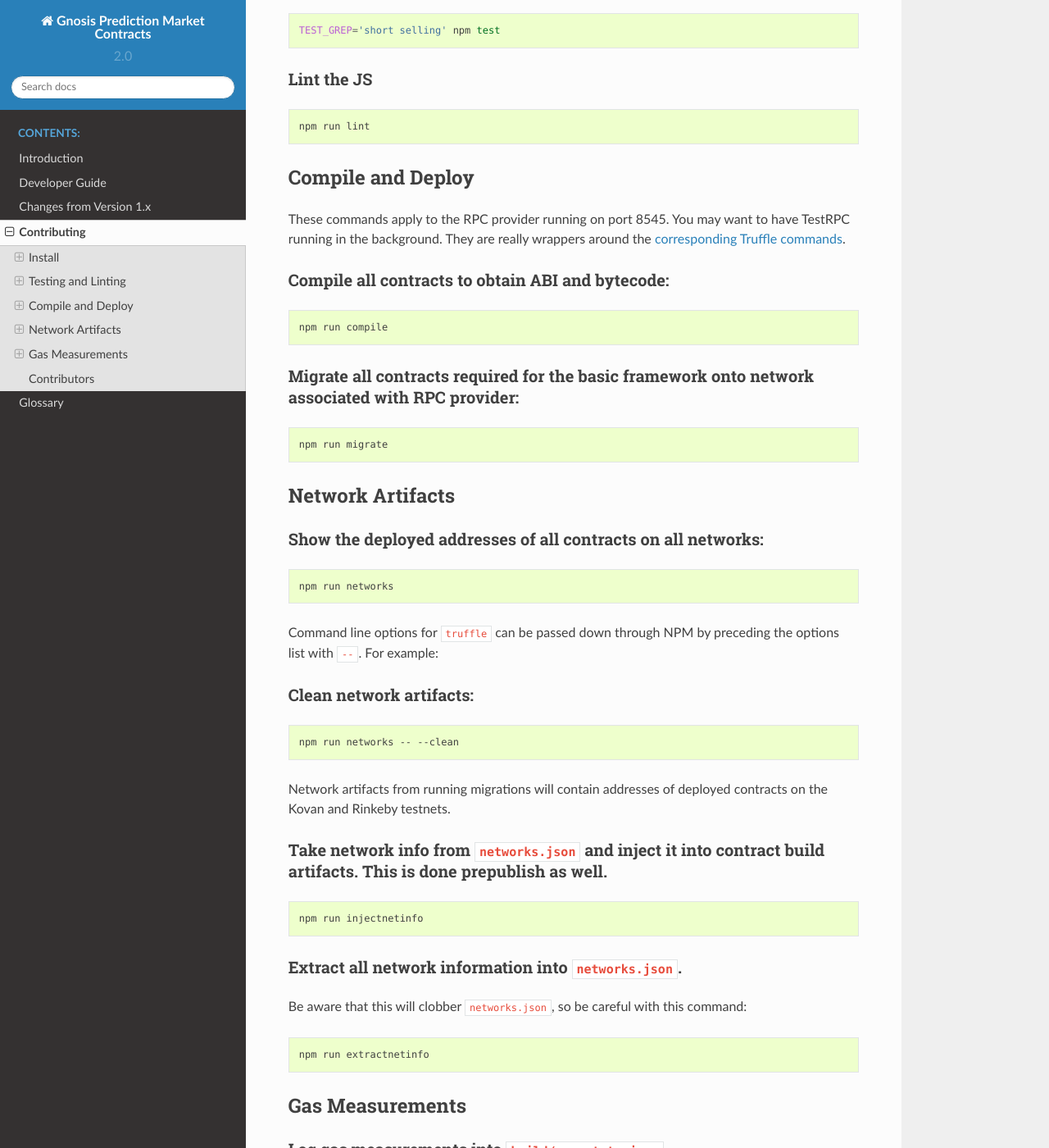
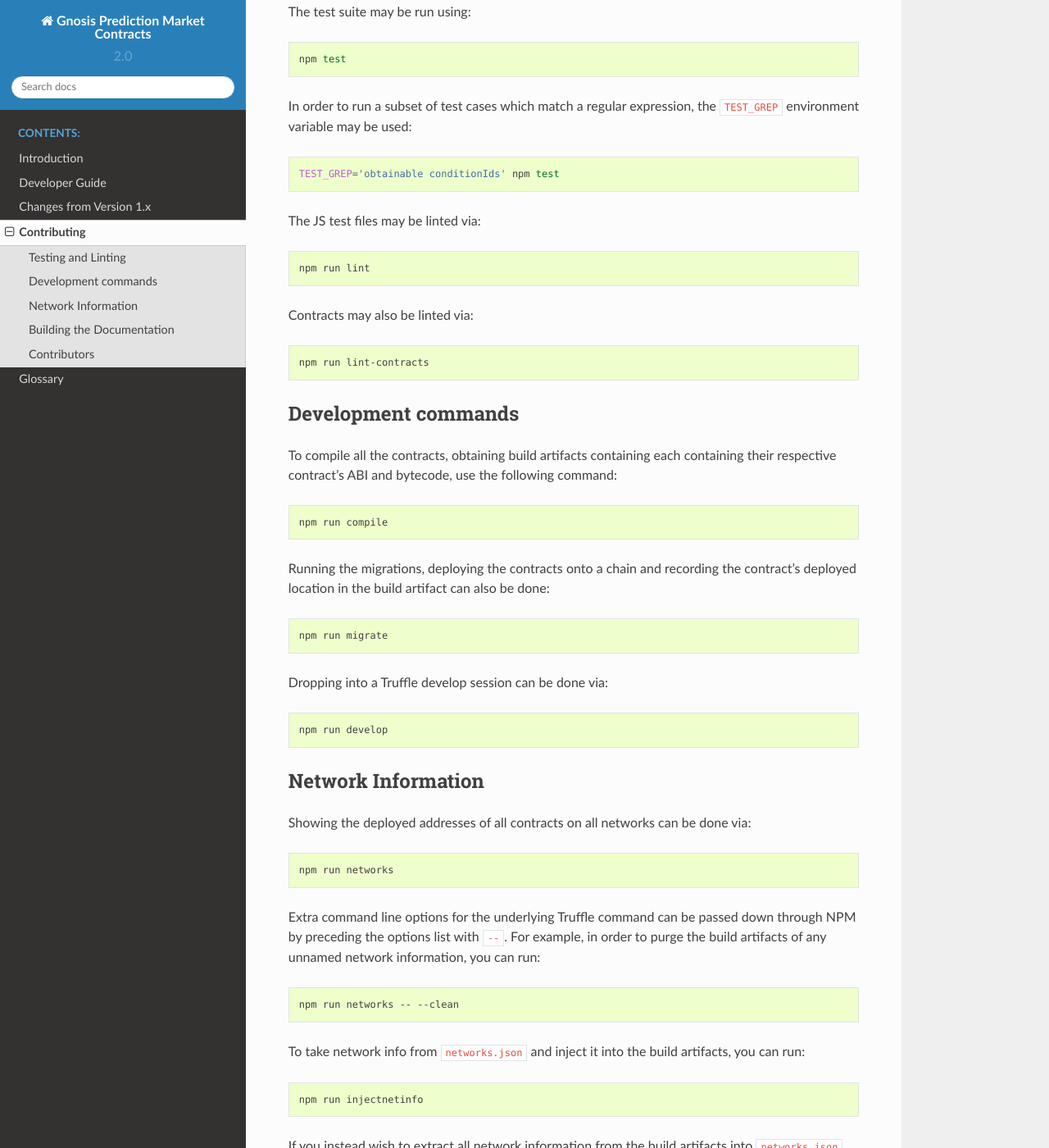
Before and after one commit to gnosis/pm-contracts, a Sphinx documentation site: the page built from docs/contributing.rst, in a window 1280 px wide and 1400 px high, scrolled down 591 px. Shown: the whole window at 82% size. Built offline with Sphinx 7.4.7 and the Read the Docs theme 2.0.0, drawn with Linux system fonts in a browser that asks for light colours; some of the changed text lies outside the part shown.

Commit message:
Updated contributing

```diff
--- a/docs/contributing.rst
+++ b/docs/contributing.rst
@@ -1,110 +1,87 @@
 Contributing
 ============
 
-Install
--------
+The source for the contracts can be found on `Github`_.
 
-Install requirements with npm:
-^^^^^^^^^^^^^^^^^^^^^^^^^^^^^^
+.. _Github: https://github.com/gnosis/pm-contracts
 
-.. code-block:: bash
+.. highlight:: bash
+
+To set up for contributing, first install requirements with NPM::
 
    npm install
+
+Then, set up Git hooks to ensure commits pass the linters::
+
+   npm run setup-githooks
+
+.. tip:: Many of the following commands simply wrap corresponding `Truffle commands <https://truffleframework.com/docs/truffle/reference/truffle-commands>`_.
+
 
 Testing and Linting
 -------------------
 
-Run all tests (requires Node version >=7 for ``async/await``\ , and will automatically run TestRPC in the background):
-^^^^^^^^^^^^^^^^^^^^^^^^^^^^^^^^^^^^^^^^^^^^^^^^^^^^^^^^^^^^^^^^^^^^^^^^^^^^^^^^^^^^^^^^^^^^^^^^^^^^^^^^^^^^^^^^^^^^^^^^
-
-.. code-block:: bash
+The test suite may be run using::
 
    npm test
 
-Run all tests matching a regexp pattern by setting the ``TEST_GREP`` environment variable
-^^^^^^^^^^^^^^^^^^^^^^^^^^^^^^^^^^^^^^^^^^^^^^^^^^^^^^^^^^^^^^^^^^^^^^^^^^^^^^^^^^^^^^^^^^^^^
+In order to run a subset of test cases which match a regular expression, the ``TEST_GREP`` environment variable may be used::
 
-.. code-block:: bash
+   TEST_GREP='obtainable conditionIds' npm test
 
-   TEST_GREP='short selling' npm test
-
-Lint the JS
-^^^^^^^^^^^
-
-.. code-block:: bash
+The JS test files may be linted via::
 
    npm run lint
 
-Compile and Deploy
-------------------
+Contracts may also be linted via::
 
-These commands apply to the RPC provider running on port 8545. You may want to have TestRPC running in the background. They are really wrappers around the `corresponding Truffle commands <http://truffleframework.com/docs/advanced/commands>`_.
+   npm run lint-contracts
 
-Compile all contracts to obtain ABI and bytecode:
-^^^^^^^^^^^^^^^^^^^^^^^^^^^^^^^^^^^^^^^^^^^^^^^^^
+.. _Truffle: https://truffleframework.com
 
-.. code-block:: bash
+
+Development commands
+--------------------
+
+To compile all the contracts, obtaining build artifacts containing each containing their respective contract's ABI and bytecode, use the following command::
 
    npm run compile
 
-Migrate all contracts required for the basic framework onto network associated with RPC provider:
-^^^^^^^^^^^^^^^^^^^^^^^^^^^^^^^^^^^^^^^^^^^^^^^^^^^^^^^^^^^^^^^^^^^^^^^^^^^^^^^^^^^^^^^^^^^^^^^^^
-
-.. code-block:: bash
+Running the migrations, deploying the contracts onto a chain and recording the contract's deployed location in the build artifact can also be done::
 
    npm run migrate
 
-Network Artifacts
------------------
+Dropping into a Truffle develop session can be done via::
 
-Show the deployed addresses of all contracts on all networks:
-^^^^^^^^^^^^^^^^^^^^^^^^^^^^^^^^^^^^^^^^^^^^^^^^^^^^^^^^^^^^^
+   npm run develop
 
-.. code-block:: bash
+
+Network Information
+-------------------
+
+Showing the deployed addresses of all contracts on all networks can be done via::
 
    npm run networks
 
-Command line options for ``truffle`` can be passed down through NPM by preceding the options list with ``--``. For example:
-
-Clean network artifacts:
-^^^^^^^^^^^^^^^^^^^^^^^^
-
-.. code-block:: bash
+Extra command line options for the underlying Truffle command can be passed down through NPM by preceding the options list with ``--``. For example, in order to purge the build artifacts of any unnamed network information, you can run::
 
    npm run networks -- --clean
 
-Network artifacts from running migrations will contain addresses of deployed contracts on the Kovan and Rinkeby testnets.
-
-Take network info from ``networks.json`` and inject it into contract build artifacts. This is done prepublish as well.
-^^^^^^^^^^^^^^^^^^^^^^^^^^^^^^^^^^^^^^^^^^^^^^^^^^^^^^^^^^^^^^^^^^^^^^^^^^^^^^^^^^^^^^^^^^^^^^^^^^^^^^^^^^^^^^^^^^^^^^^^^^
-
-.. code-block:: bash
+To take network info from ``networks.json`` and inject it into the build artifacts, you can run::
 
    npm run injectnetinfo
 
-Extract all network information into ``networks.json``.
-^^^^^^^^^^^^^^^^^^^^^^^^^^^^^^^^^^^^^^^^^^^^^^^^^^^^^^^^^^^
-
-Be aware that this will clobber ``networks.json``\ , so be careful with this command:
-
-.. code-block:: bash
+If you instead wish to extract all network information from the build artifacts into ``networks.json``, run::
 
    npm run extractnetinfo
 
-Gas Measurements
-----------------
+.. warning:: Extracting network info will overwrite ``networks.json``.
 
-Log gas measurements into ``build/gas-stats.json``
-^^^^^^^^^^^^^^^^^^^^^^^^^^^^^^^^^^^^^^^^^^^^^^^^^^^^^^
 
-.. code-block:: bash
+Building the Documentation
+--------------------------
 
-   npm run measuregasstats
-
-Locally build docs for readthedocs
-^^^^^^^^^^^^^^^^^^^^^^^^^^^^^^^^^^
-
-Will install `Sphinx <http://www.sphinx-doc.org/en/stable/>`_ and `Solidity Domain for Sphinx <https://github.com/cag/sphinxcontrib-soliditydomain/>`_\ :
+(Will install `Sphinx <http://www.sphinx-doc.org/en/stable/>`_ and `Solidity Domain for Sphinx <https://github.com/cag/sphinxcontrib-soliditydomain/>`_):
 
 .. code-block:: bash
 
```
Also changed, not shown: other parts of docs/contributing.rst (+10 -7 lines).
